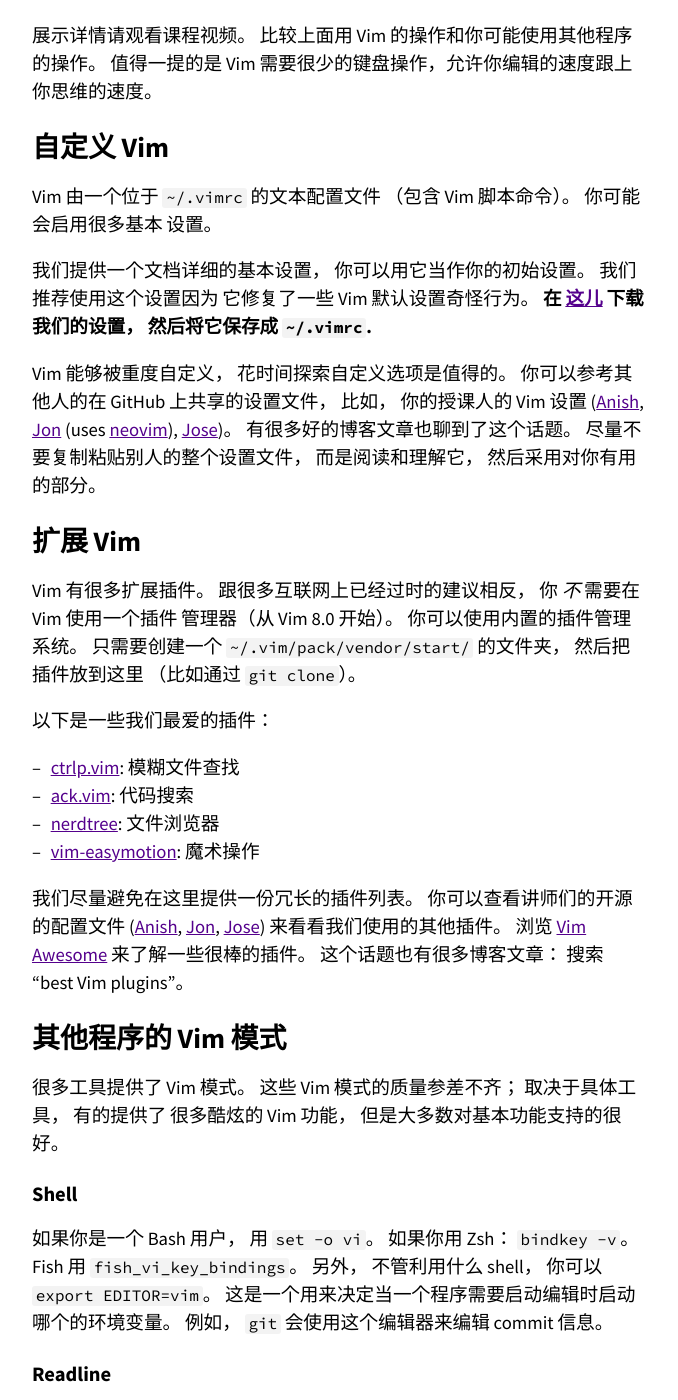
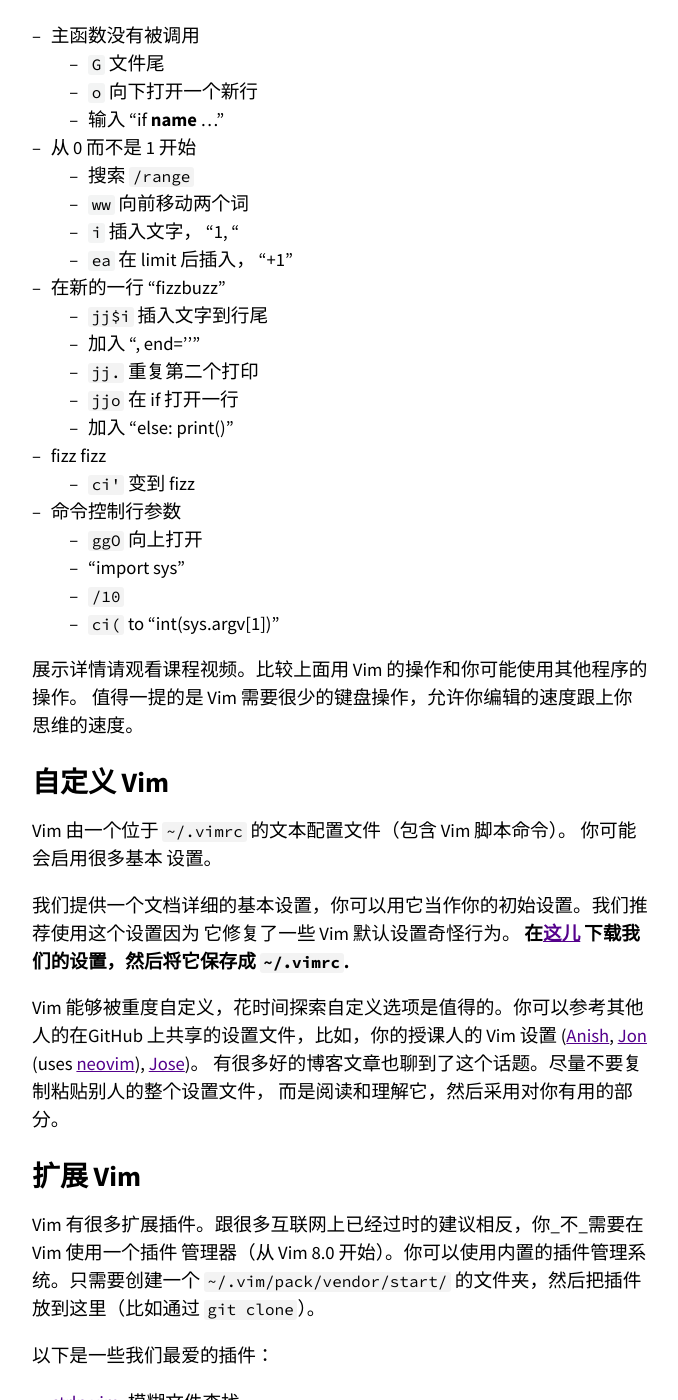
Before and after one commit to missing-semester-cn/missing-semester-cn.github.io, a Jekyll site: the page built from _2020/editors.md, in a window 1280 px wide and 1400 px high, scrolled down 6011 px. Shown: the whole window, without its empty margins (300-978 px from the left). Built offline with Jekyll 4.4.1, drawn with Linux system fonts in a browser that asks for light colours; some of the changed text lies outside the part shown.

Commit message:
typo fix

````diff
--- a/_2020/editors.md
+++ b/_2020/editors.md
@@ -10,7 +10,7 @@
   id: a6Q8Na575qc
 ---
 
-写作和写代码其实是两项非常不同的活动。当我们编程的时候，会经常在文件间进行切换、阅读、浏览和修改代码，而不是连续编写一大段的文字。因此代码编辑器和文本编辑器是很不同的两种工具（例如 微软的 Word 与 Visual Studio Code）
+写作和写代码其实是两项非常不同的活动。当我们编程的时候，会经常在文件间进行切换、阅读、浏览和修改代码，而不是连续编写一大段的文字。因此代码编辑器和文本编辑器是很不同的两种工具（例如微软的 Word 与 Visual Studio Code）
 
 作为程序员，我们大部分时间都花在代码编辑上，所以花点时间掌握某个适合自己的编辑器是非常值得的。通常学习使用一个新的编辑器包含以下步骤：
 
@@ -25,7 +25,7 @@
 程序员们对自己正在使用的文本编辑器通常有着 [非常强的执念](https://en.wikipedia.org/wiki/Editor_war)。
 
 
-现在最流行的编辑器是什么？ [Stack Overflow的调查](https://insights.stackoverflow.com/survey/2019/#development-environments-and-tools)(这个调查可能并不如我们想象的那样客观，因为Stack Overflow 的用户并不能代表所有程序员 )显示， [Visual Studio Code](https://code.visualstudio.com/)是目前最流行的代码编辑器。而[Vim](https://www.vim.org/) 则是最流行的基于命令行的编辑器。
+现在最流行的编辑器是什么？[Stack Overflow的调查](https://insights.stackoverflow.com/survey/2019/#development-environments-and-tools)(这个调查可能并不如我们想象的那样客观，因为Stack Overflow 的用户并不能代表所有程序员)显示，[Visual Studio Code](https://code.visualstudio.com/)是目前最流行的代码编辑器。而[Vim](https://www.vim.org/) 则是最流行的基于命令行的编辑器。
 
 ## Vim
 
@@ -34,18 +34,18 @@
 [Vim emulation for VS code](https://github.com/VSCodeVim/Vim)）。即使你最后使用
 其他编辑器，Vim也值得学习。
 
-由于不可能在50分钟内教授Vim的所有功能， 我们会专注于解释Vim的设计哲学，教你基础知识，
-展示一部分高级功能，然后给你掌握这个工具所需要的资源。
+由于不可能在50分钟内教授Vim的所有功能，我们会专注于解释Vim的设计哲学，教你基础知识，
+并展示一部分高级功能，然后给你掌握这个工具所需要的资源。
 
 # Vim的哲学
 
-在编程的时候，你会把大量时间花在阅读/编辑而不是在写代码上。所以， Vim 是一个 _多模态_ 编辑
-器： 它对于插入文字和操纵文字有不同的模式。 Vim 既是可编程的 （可以使用 Vimscript 或者像
-Python 一样的其他程序语言）， Vim 的接口本身也是一个程序语言： 键入操作 （以及其助记名）
-是命令， 这些命令也是可组合的。 Vim 避免了使用鼠标，因为那样太慢了； Vim 甚至避免用
+在编程的时候，你会把大量时间花在阅读/编辑而不是在写代码上。所以，Vim 是一个_多模态_编辑
+器：它对于插入文字和操纵文字有不同的模式。Vim 是可编程的（可以使用 Vimscript 或者像
+Python 一样的其他程序语言），Vim 的接口本身也是一个程序语言：键入操作（以及其助记名）
+是命令，这些命令也是可组合的。Vim 避免了使用鼠标，因为那样太慢了；Vim 甚至避免用
 上下左右键因为那样需要太多的手指移动。
 
-这样的设计哲学的结果是一个能跟上你思维速度的编辑器。
+这样的设计哲学使得 Vim 成为了一个能跟上你思维速度的编辑器。
 
 # 编辑模式
 
@@ -57,7 +57,7 @@
 - *可视化（一般，行，块）模式*：选中文本块
 - *命令模式*：用于执行命令
 
-在不同的操作模式下， 键盘敲击的含义也不同。比如，`x` 在插入模式会插入字母`x`，但是在正常模式
+在不同的操作模式下，键盘敲击的含义也不同。比如，`x` 在插入模式会插入字母`x`，但是在正常模式
 会删除当前光标所在的字母，在可视模式下则会删除选中文块。
 
 在默认设置下，Vim会在左下角显示当前的模式。 Vim启动时的默认模式是正常模式。通常你会把大部分
@@ -73,27 +73,27 @@
 
 ## 插入文本
 
-在正常模式， 键入 `i` 进入插入模式。 现在 Vim 跟很多其他的编辑器一样， 直到你键入`<ESC>`
+在正常模式，键入 `i` 进入插入模式。现在 Vim 跟很多其他的编辑器一样，直到你键入`<ESC>`
 返回正常模式。 你只需要掌握这一点和上面介绍的所有基础知识就可以使用 Vim 来编辑文件了
 （虽然如果你一直停留在插入模式内不一定高效）。
 
 ## 缓存， 标签页， 窗口
 
-Vim 会维护一系列打开的文件，称为 “缓存”。 一个 Vim 会话包含一系列标签页，每个标签页包含
-一系列窗口 （分隔面板）。每个窗口显示一个缓存。 跟网页浏览器等其他你熟悉的程序不一样的是，
-缓存和窗口不是一一对应的关系； 窗口只是视角。 一个缓存可以在 _多个_ 窗口打开，甚至在同一
-个标签页内的多个窗口打开。这个功能其实很好用， 比如在查看同一个文件的不同部分的时候。
+Vim 会维护一系列打开的文件，称为“缓存”。一个 Vim 会话包含一系列标签页，每个标签页包含
+一系列窗口（分隔面板）。每个窗口显示一个缓存。跟网页浏览器等其他你熟悉的程序不一样的是，
+缓存和窗口不是一一对应的关系；窗口只是视角。一个缓存可以在_多个_窗口打开，甚至在同一
+个标签页内的多个窗口打开。这个功能其实很好用，比如在查看同一个文件的不同部分的时候。
 
 Vim 默认打开一个标签页，这个标签也包含一个窗口。
 
 ## 命令行
 
 在正常模式下键入 `:` 进入命令行模式。 在键入 `:` 后，你的光标会立即跳到屏幕下方的命令行。
-这个模式有很多功能， 包括打开， 保存， 关闭文件， 以及
+这个模式有很多功能，包括打开，保存，关闭文件，以及
 [退出 Vim](https://twitter.com/iamdevloper/status/435555976687923200)。
 
-- `:q` 退出 （关闭窗口）
-- `:w` 保存 （写）
+- `:q` 退出（关闭窗口）
+- `:w` 保存（写）
 - `:wq` 保存然后退出
 - `:e {文件名}` 打开要编辑的文件
 - `:ls` 显示打开的缓存
@@ -103,7 +103,7 @@
 
 # Vim 的接口其实是一种编程语言
 
-Vim 最重要的设计思想是 Vim 的界面本身是一个程序语言。 键入操作 （以及他们的助记名）
+Vim 最重要的设计思想是 Vim 的界面本身是一个程序语言。键入操作 （以及他们的助记名）
 本身是命令， 这些命令可以组合使用。 这使得移动和编辑更加高效，特别是一旦形成肌肉记忆。
 
 ## 移动
@@ -148,8 +148,8 @@
 - `c{移动命令}` 改变 {移动命令}
     - 例如， `cw` 改变词
     - 比如 `d{移动命令}` 再 `i`
-- `x` 删除字符 （等同于 `dl`）
-- `s` 替换字符 （等同于 `xi`）
+- `x` 删除字符（等同于 `dl`）
+- `s` 替换字符（等同于 `xi`）
 - 可视化模式 + 操作
     - 选中文字, `d` 删除 或者 `c` 改变
 - `u` 撤销, `<C-r>` 重做
@@ -159,7 +159,7 @@
 
 ## 计数
 
-你可以用一个计数来结合“名词” 和 “动词”， 这会执行指定操作若干次。
+你可以用一个计数来结合“名词”和“动词”，这会执行指定操作若干次。
 
 - `3w` 向前移动三个词
 - `5j` 向下移动5行
@@ -167,8 +167,8 @@
 
 ## 修饰语
 
-你可以用修饰语改变 “名词” 的意义。修饰语有 `i`， 表示 “内部” 或者 “在内“， 和 `a`，
-表示 ”周围“。
+你可以用修饰语改变“名词”的意义。修饰语有 `i`，表示“内部”或者“在内“，和 `a`，
+表示”周围“。
 
 - `ci(` 改变当前括号内的内容
 - `ci[` 改变当前方括号内的内容
@@ -201,7 +201,6 @@
 - 在 5 的整数倍的时候打印 "fizz"
 - 采用硬编码的参数 10 而不是从命令控制行读取参数
 
-{% comment %}
 
 - 主函数没有被调用
   - `G` 文件尾
@@ -226,35 +225,33 @@
   - `/10`
   - `ci(` to "int(sys.argv[1])"
 
-{% endcomment %}
 
-
-展示详情请观看课程视频。 比较上面用 Vim 的操作和你可能使用其他程序的操作。
+展示详情请观看课程视频。比较上面用 Vim 的操作和你可能使用其他程序的操作。
 值得一提的是 Vim 需要很少的键盘操作，允许你编辑的速度跟上你思维的速度。
 
 # 自定义 Vim
 
-Vim 由一个位于 `~/.vimrc` 的文本配置文件 （包含 Vim 脚本命令）。 你可能会启用很多基本
+Vim 由一个位于 `~/.vimrc` 的文本配置文件（包含 Vim 脚本命令）。 你可能会启用很多基本
 设置。
 
-我们提供一个文档详细的基本设置， 你可以用它当作你的初始设置。 我们推荐使用这个设置因为
+我们提供一个文档详细的基本设置，你可以用它当作你的初始设置。我们推荐使用这个设置因为
 它修复了一些 Vim 默认设置奇怪行为。
-**在 [这儿](/2020/files/vimrc) 下载我们的设置， 然后将它保存成
+**在[这儿](/2020/files/vimrc) 下载我们的设置，然后将它保存成
 `~/.vimrc`.**
 
-Vim 能够被重度自定义， 花时间探索自定义选项是值得的。 你可以参考其他人的在 GitHub
-上共享的设置文件， 比如， 你的授课人的 Vim 设置
+Vim 能够被重度自定义，花时间探索自定义选项是值得的。你可以参考其他人的在GitHub
+上共享的设置文件，比如，你的授课人的 Vim 设置
 ([Anish](https://github.com/anishathalye/dotfiles/blob/master/vimrc),
 [Jon](https://github.com/jonhoo/configs/blob/master/editor/.config/nvim/init.vim) (uses [neovim](https://neovim.io/)),
 [Jose](https://github.com/JJGO/dotfiles/blob/master/vim/.vimrc))。
-有很多好的博客文章也聊到了这个话题。 尽量不要复制粘贴别人的整个设置文件，
-而是阅读和理解它， 然后采用对你有用的部分。
+有很多好的博客文章也聊到了这个话题。尽量不要复制粘贴别人的整个设置文件，
+而是阅读和理解它，然后采用对你有用的部分。
 
 # 扩展 Vim
 
-Vim 有很多扩展插件。 跟很多互联网上已经过时的建议相反， 你 _不_ 需要在 Vim 使用一个插件
-管理器（从 Vim 8.0 开始）。 你可以使用内置的插件管理系统。 只需要创建一个
-`~/.vim/pack/vendor/start/` 的文件夹， 然后把插件放到这里 （比如通过 `git clone`）。
+Vim 有很多扩展插件。跟很多互联网上已经过时的建议相反，你_不_需要在 Vim 使用一个插件
+管理器（从 Vim 8.0 开始）。你可以使用内置的插件管理系统。只需要创建一个
+`~/.vim/pack/vendor/start/` 的文件夹，然后把插件放到这里（比如通过 `git clone`）。
 
 以下是一些我们最爱的插件：
 
@@ -264,40 +261,39 @@
 - [vim-easymotion](https://github.com/easymotion/vim-easymotion): 魔术操作
 
 
-我们尽量避免在这里提供一份冗长的插件列表。 你可以查看讲师们的开源的配置文件
+我们尽量避免在这里提供一份冗长的插件列表。你可以查看讲师们的开源的配置文件
 ([Anish](https://github.com/anishathalye/dotfiles),
 [Jon](https://github.com/jonhoo/configs),
 [Jose](https://github.com/JJGO/dotfiles)) 来看看我们使用的其他插件。
 浏览 [Vim Awesome](https://vimawesome.com/) 来了解一些很棒的插件。
-这个话题也有很多博客文章： 搜索 "best Vim
+这个话题也有很多博客文章：搜索 "best Vim
 plugins"。
 
 # 其他程序的 Vim 模式
 
 
-很多工具提供了 Vim 模式。 这些 Vim 模式的质量参差不齐； 取决于具体工具， 有的提供了
-很多酷炫的 Vim 功能， 但是大多数对基本功能支持的很好。
+很多工具提供了 Vim 模式。这些 Vim 模式的质量参差不齐；取决于具体工具， 有的提供了
+很多酷炫的 Vim 功能，但是大多数对基本功能支持的很好。
 
 ## Shell
 
-
-如果你是一个 Bash 用户， 用 `set -o vi`。 如果你用 Zsh： `bindkey -v`。  Fish 用
-`fish_vi_key_bindings`。 另外， 不管利用什么 shell， 你可以
+如果你是一个 Bash 用户，用 `set -o vi`。如果你用 Zsh：`bindkey -v`。Fish 用
+`fish_vi_key_bindings`。另外，不管利用什么 shell，你可以
 `export EDITOR=vim`。 这是一个用来决定当一个程序需要启动编辑时启动哪个的环境变量。
-例如， `git` 会使用这个编辑器来编辑 commit 信息。
+例如，`git` 会使用这个编辑器来编辑 commit 信息。
 
 ## Readline
 
 很多程序使用 [GNU
 Readline](https://tiswww.case.edu/php/chet/readline/rltop.html) 库来作为
-它们的命令控制行界面。 Readline 也支持基本的 Vim 模式，
+它们的命令控制行界面。Readline 也支持基本的 Vim 模式，
 可以通过在 `~/.inputrc` 添加如下行开启：
 
 ```
 set editing-mode vi
 ```
 
-比如， 在这个设置下， Python REPL 会支持 Vim 快捷键。
+比如，在这个设置下，Python REPL 会支持 Vim 快捷键。
 
 ## 其他
 
@@ -313,13 +309,13 @@
 
 # Vim 进阶
 
-这里我们提供了一些展示这个编辑器能力的例子。我们无法把所有的这样的事情都教给你， 但是你
-可以在使用中学习。 一个好的对策是: 当你在使用你的编辑器的时候感觉 “一定有更好的方法来做这个”，
-那么很可能真的有： 上网搜寻一下。
+这里我们提供了一些展示这个编辑器能力的例子。我们无法把所有的这样的事情都教给你，但是你
+可以在使用中学习。一个好的对策是: 当你在使用你的编辑器的时候感觉 “一定有更好的方法来做这个”，
+那么很可能真的有：上网搜寻一下。
 
 ## 搜索和替换
 
-`:s` （替换） 命令 （[文档](http://vim.wikia.com/wiki/Search_and_replace)）。
+`:s` （替换）命令（[文档](http://vim.wikia.com/wiki/Search_and_replace)）。
 
 - `%s/foo/bar/g`
     - 在整个文件中将 foo 全局替换成 bar
@@ -333,16 +329,16 @@
 
 ## 宏
 
-- `q{字符}` 来开始在寄存器 `{字符}` 中录制宏
-- `q` 停止录制
+- `q{字符}` 来开始在寄存器`{字符}`中录制宏
+- `q`停止录制
 - `@{字符}` 重放宏
 - 宏的执行遇错误会停止
-- `{计数}@{字符}` 执行一个宏 {计数} 次
+- `{计数}@{字符}`执行一个宏{计数}次
 - 宏可以递归
-    - 首先用 `q{字符}q` 清除宏
-    - 录制该宏， 用 `@{字符}` 来递归调用该宏
+    - 首先用`q{字符}q`清除宏
+    - 录制该宏，用 `@{字符}` 来递归调用该宏
     （在录制完成之前不会有任何操作）
-- 例子： 将 xml 转成 json ([file](/2020/files/example-data.xml))
+- 例子：将 xml 转成 json ([file](/2020/files/example-data.xml))
     - 一个有 "name" / "email" 键对象的数组
     - 用一个 Python 程序？
     - 用 sed / 正则表达式
@@ -379,9 +375,9 @@
 # 课后练习
 
 1. 完成 `vimtutor`。 备注： 它在一个
-   [80x24](https://en.wikipedia.org/wiki/VT100) （80 列， 24 行）
+   [80x24](https://en.wikipedia.org/wiki/VT100)（80 列，24 行）
    终端窗口看起来最好。
-1. 下载我们的 [基本 vimrc](/2020/files/vimrc)， 然后把它保存到 `~/.vimrc`。 通读这个注释详细的文件
+1. 下载我们的 [基本 vimrc](/2020/files/vimrc)，然后把它保存到 `~/.vimrc`。 通读这个注释详细的文件
    （用 Vim!）， 然后观察 Vim 在这个新的设置下看起来和使用起来有哪些细微的区别。
 1. 安装和配置一个插件：
    [ctrlp.vim](https://github.com/ctrlpvim/ctrlp.vim).
@@ -396,10 +392,10 @@
        [configuration](https://github.com/ctrlpvim/ctrlp.vim/blob/master/readme.md#basic-options)
        到你的 `~/.vimrc` 来用按 Ctrl-P 打开 CtrlP
 1. 练习使用 Vim, 在你自己的机器上重做 [演示](#demo)。
-1. 下个月用 Vim 做你 _所有_ 文件编辑。 每当不够高效的时候, 或者你感觉 “一定有一个更好的方式”，
-   尝试求助搜索引擎， 很有可能有一个更好的方式。 如果你遇到难题， 来我们的答疑时间或者给我们发邮件。
+1. 下个月用 Vim 做你_所有_文件编辑。每当不够高效的时候,或者你感觉 “一定有一个更好的方式”，
+   尝试求助搜索引擎，很有可能有一个更好的方式。如果你遇到难题， 来我们的答疑时间或者给我们发邮件。
 1. 在你的其他工具中设置 Vim 快捷键 （见上面的操作指南）。
 1. 进一步自定义你的 `~/.vimrc` 和安装更多插件。
-1. （高阶） 用 Vim 宏将 XML 转换到 JSON ([例子文件](/2020/files/example-data.xml))。
-   尝试着先完全自己做， 但是在你卡住的时候可以查看上面
+1. （高阶）用 Vim 宏将 XML 转换到 JSON ([例子文件](/2020/files/example-data.xml))。
+   尝试着先完全自己做，但是在你卡住的时候可以查看上面
    [宏](#macros) 章节。
````
Also changed, not shown: other parts of _2020/editors.md (+2 -2 lines).
